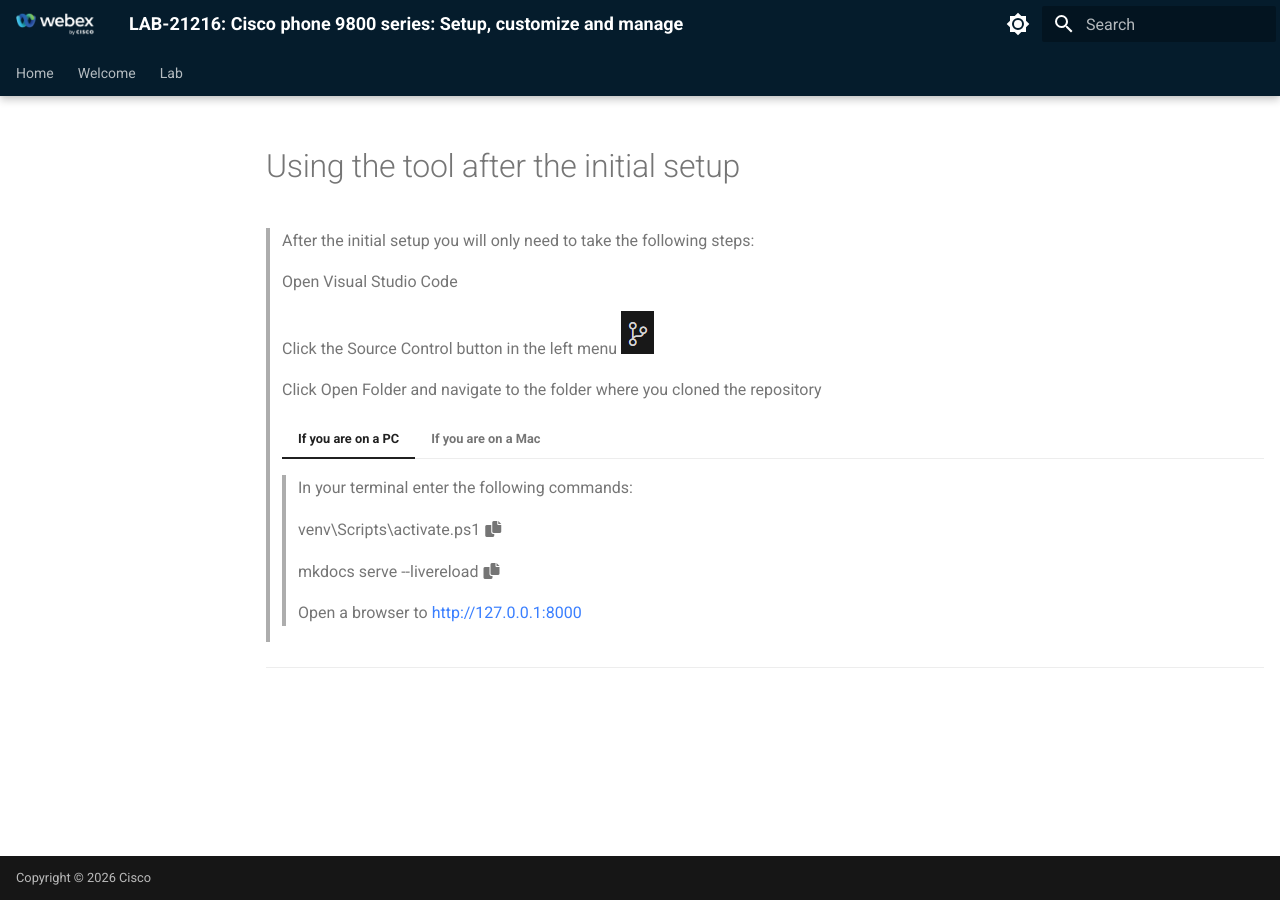
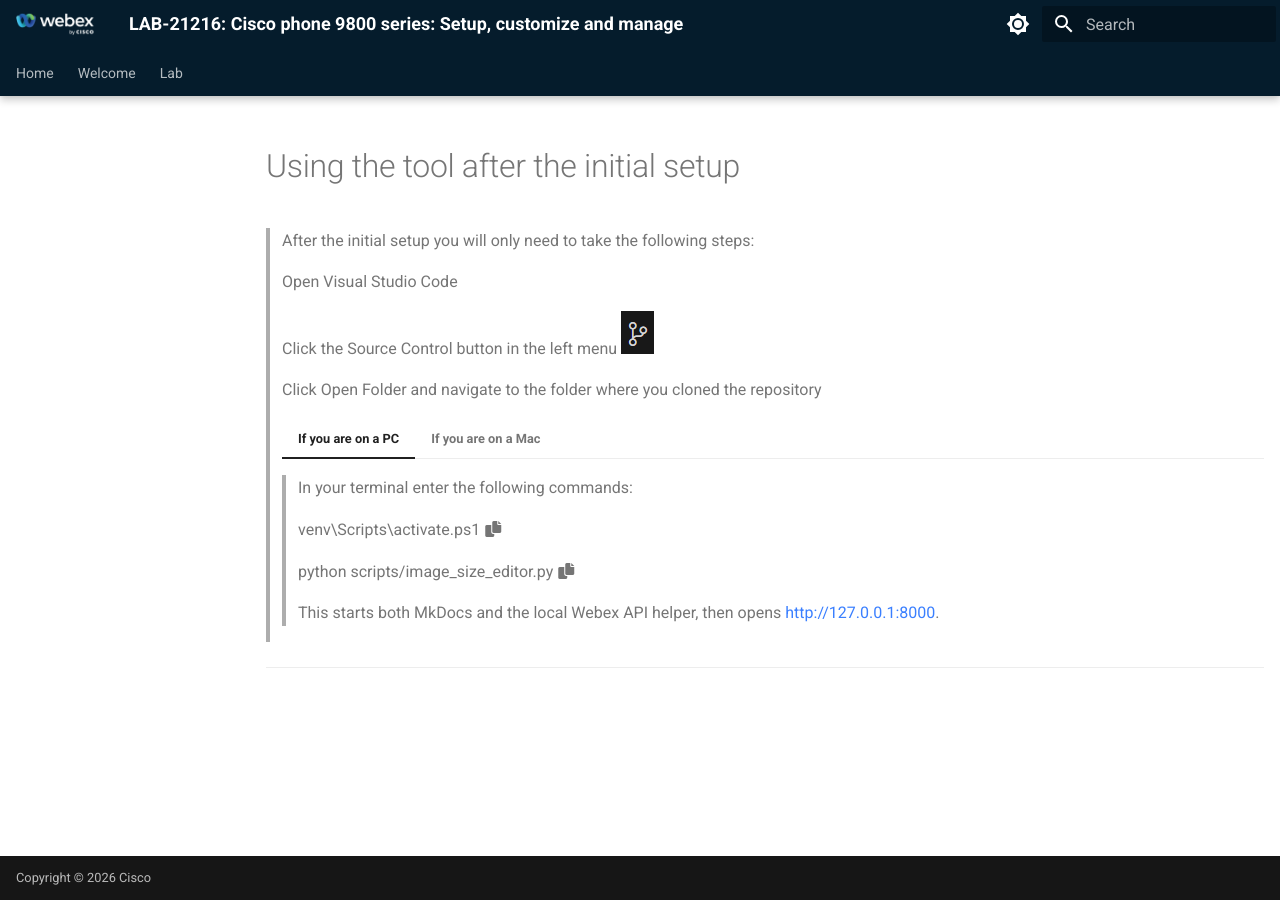
Before and after one commit to WebexCC-SA/LAB-21216, an MkDocs documentation site: the page built from docs/howToUse/postInitial.md, in a window 1280 px wide. Built offline with MkDocs 1.6.1 and Material for MkDocs 9.7.7, drawn with Linux system fonts in a browser that asks for light colours.

Commit message:
Update local lab authoring workflow
Co-authored-by: Cursor <cursoragent@cursor.com>

```diff
--- a/docs/howToUse/postInitial.md
+++ b/docs/howToUse/postInitial.md
@@ -13,9 +13,10 @@
     >
     > <copy>venv\Scripts\activate.ps1</copy>
     >
-    > <copy>mkdocs serve --livereload</copy>
+    > <copy>python scripts/image_size_editor.py</copy>
     >
-    > Open a browser to [http://127.0.0.1:8000](http://127.0.0.1:8000){:target="_blank"}
+    > This starts both MkDocs and the local Webex API helper, then opens
+    > [http://127.0.0.1:8000](http://127.0.0.1:8000){:target="_blank"}.
 
 
 
@@ -24,8 +25,9 @@
     >
     > <copy>source venv/bin/activate</copy>
     >
-    > <copy>mkdocs serve --livereload</copy>
+    > <copy>python scripts/image_size_editor.py</copy>
     >
-    > Open a browser to [http://127.0.0.1:8000](http://127.0.0.1:8000){:target="_blank"}
+    > This starts both MkDocs and the local Webex API helper, then opens
+    > [http://127.0.0.1:8000](http://127.0.0.1:8000){:target="_blank"}.
 
 ---
--- a/mkdocs.local.yml
+++ b/mkdocs.local.yml
@@ -4,6 +4,7 @@ INHERIT: mkdocs.yml
 extra_javascript:
   - template_assets/js/newLoad.js
   - template_assets/js/setInfo.js
+  - template_assets/js/webexAccess.js
   - template_assets/js/vendor/qrcode-generator-2.0.4.js
   - template_assets/js/devicefxActivation.js
   - template_assets/js/imageEditor.js
```
Also changed, not shown: README.md (+3 -1 lines), docs/howToUse/initialSetup.md (+6 -4 lines), scripts/README.md (+11 -4 lines).
